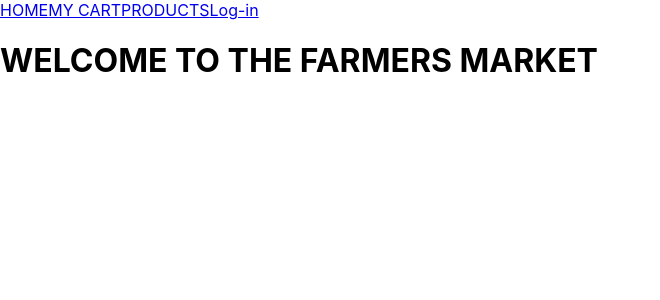
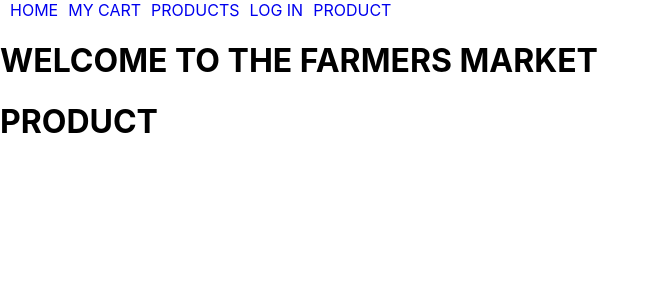
Before and after one commit to Greyflanel/FarmersMarket, a React (Create React App) app in the folder client/: page /product in a window 1280 px wide. Shown: the top 300 px of the page, without its empty margins (0-660 px from the left). Built offline with nearby package versions, Linux system fonts and the light colour scheme.

Commit message:
added Product.js to diplay individual products.

```diff
--- a/client/public/index.html
+++ b/client/public/index.html
@@ -2,14 +2,14 @@
 <html lang="en">
   <head>
     <meta charset="utf-8" />
-    <link rel="icon" href="%PUBLIC_URL%/favicon.ico" />
+
     <meta name="viewport" content="width=device-width, initial-scale=1" />
     <meta name="theme-color" content="#000000" />
     <meta
       name="description"
       content="Web site created using create-react-app"
     />
-    <link rel="apple-touch-icon" href="%PUBLIC_URL%/logo192.png" />
+
     <!--
       manifest.json provides metadata used when your web app is installed on a
       user's mobile device or desktop. See https://developers.google.com/web/fundamentals/web-app-manifest/
--- a/client/src/App.css
+++ b/client/src/App.css
@@ -18,11 +18,7 @@
   color: #61dafb;
 }
 
-@keyframes App-logo-spin {
-  from {
-    transform: rotate(0deg);
-  }
-  to {
-    transform: rotate(360deg);
-  }
+a {
+  margin-left: 10px;
+  text-decoration: none;
 }
--- a/client/src/App.js
+++ b/client/src/App.js
@@ -9,11 +9,11 @@ import NavBar from './components/NavBar';
 import Login from './components/Login';
 import ProductContext from './Contexts/ProductContext';
 import CartContext from './Contexts/CartContext';
+import Product from './components/Product';
 
 const App = () => {
 
   const [cart, setCart] = useState([]);
-
   const addItem = item => {
     setCart([...cart, item]);
   };
@@ -27,6 +27,7 @@ const App = () => {
           <Route path="/login" component={Login} />
           <Route path="/cart" component={Cart} />
           <Route path="/productlist" component={ProductList} />
+          <Route path="/product" component={Product} />
         </Switch>
       </CartContext.Provider>
     </ProductContext.Provider>
--- a/client/src/components/NavBar.js
+++ b/client/src/components/NavBar.js
@@ -8,7 +8,8 @@ const NavBar = () => {
             <NavLink to="/">HOME</NavLink>
             <NavLink to="/cart">MY CART</NavLink>
             <NavLink to="/productlist">PRODUCTS</NavLink>
-            <NavLink to="/login">Log-in</NavLink>
+            <NavLink to="/login">LOG IN</NavLink>
+            <NavLink to="/product">PRODUCT</NavLink>
             <h1>WELCOME TO THE FARMERS MARKET</h1>
         </>
     );
--- /dev/null
+++ b/client/src/components/Product.js
@@ -0,0 +1,15 @@
+import React, { useContext } from "react";
+import ProductContext from "../Contexts/ProductContext";
+
+const Product = () => {
+    const prod = useContext(ProductContext);
+    console.log({prod})
+    return (
+        <div>
+            <h1>PRODUCT</h1>
+
+        </div>
+    )
+}
+
+export default Product;
--- a/client/src/components/ProductList.js
+++ b/client/src/components/ProductList.js
@@ -17,16 +17,18 @@ const ProductsList = () => {
     }, []
     );
 
-  return (
+    return (
+        <>
+            <h1>Products List</h1>
     <div className="product-wrapper">
-          <h1>Products List</h1>
           {products.map(product => (
               <div key={product.id}>
                   <h6>{product.name}</h6>
                   <img src={product.image} alt=""/>
               </div>
           ))}
-    </div>
+        </div>
+        </>
   );
 };
 
--- a/client/src/index.css
+++ b/client/src/index.css
@@ -14,9 +14,11 @@ code {
 
 img {
   width: 250px;
-
+  margin-left: 10px;
 }
 
 .product-wrapper {
-  margin: 0 auto;
+  display: flex;
+  flex-wrap: wrap;
+   margin: 0 auto;
 }
--- a/client/src/index.js
+++ b/client/src/index.js
@@ -3,7 +3,7 @@ import ReactDOM from 'react-dom';
 import { BrowserRouter as Router } from 'react-router-dom';
 import './index.css';
 import App from './App';
-import * as serviceWorker from './serviceWorker';
+// import * as serviceWorker from './serviceWorker';
 
 ReactDOM.render(
     <Router>
@@ -15,4 +15,4 @@ ReactDOM.render(
 // If you want your app to work offline and load faster, you can change
 // unregister() to register() below. Note this comes with some pitfalls.
 // Learn more about service workers: https://bit.ly/CRA-PWA
-serviceWorker.unregister();
+// serviceWorker.unregister();
```
Also changed, not shown: client/src/logo.svg (deleted), 1 other file (tests, documents, lock files or other folders).
